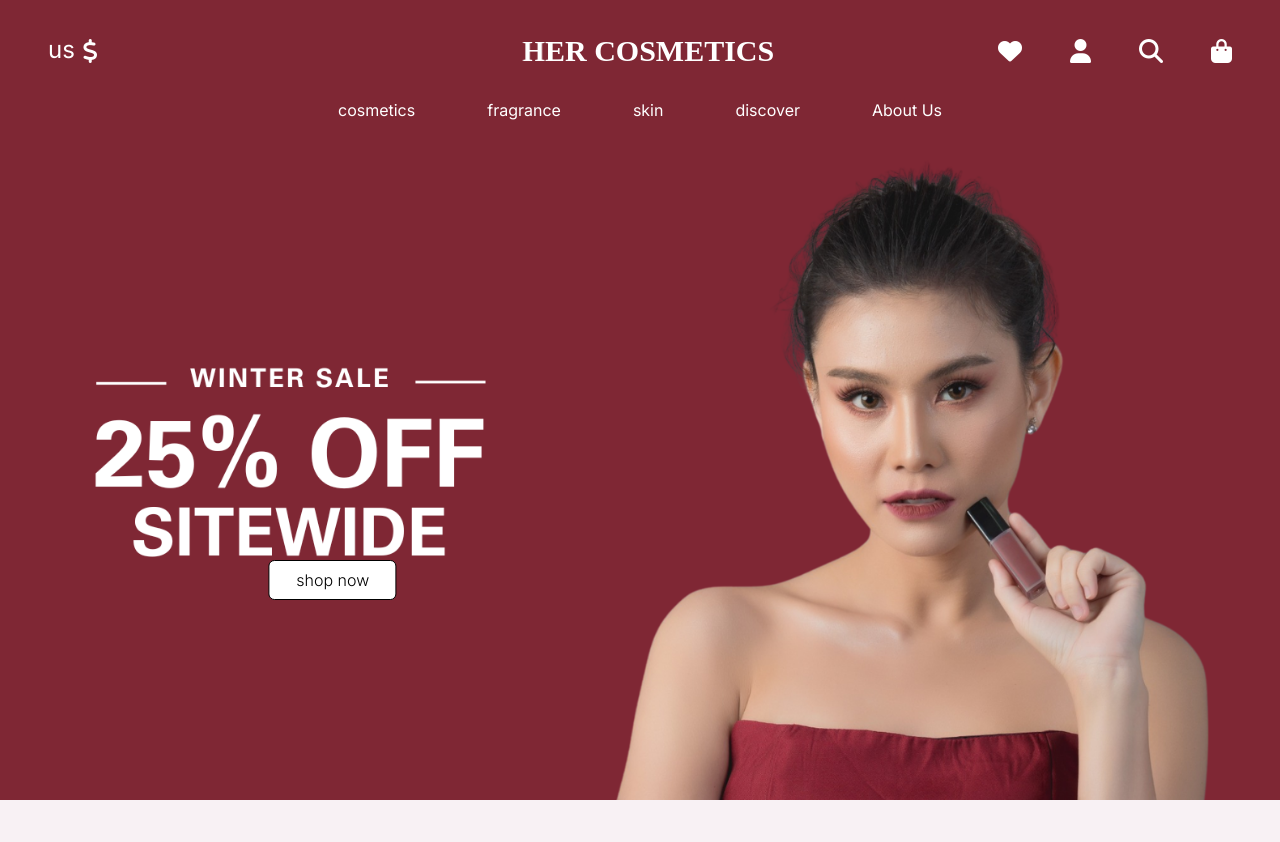
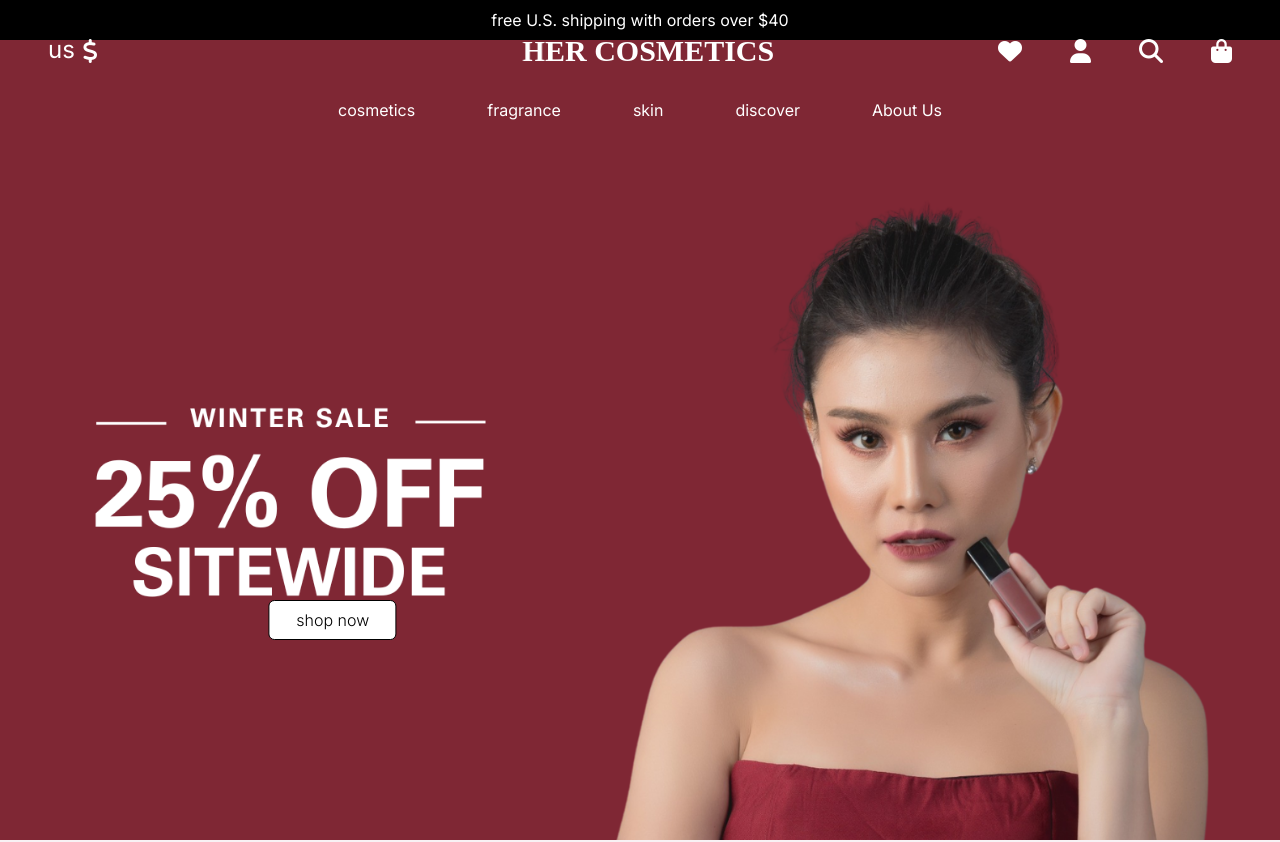
Before and after one commit to areebamoosa/HER-Cosmetics, a React (Vite) app: page / in a window 1280 px wide. Shown: the top 842 px of the page. Built offline with nearby package versions, Linux system fonts and the light colour scheme.

Commit message:
Added Transition component for all pages

```diff
--- a/src/App.jsx
+++ b/src/App.jsx
@@ -21,15 +21,15 @@ import SkinProductDetails from './Components/Skin-Page/ProductDetails'
 import FragProductDetails from './Components/Fragrance-Page/ProductDetails'
 import Feat from './Components/FeaturedProducts/Feat'
 import SecFeat from './Components/FeaturedProducts/SecFeat'
+import Transition from './Components/Transition/Transition'
 
 function App() {
 
   return (
 
     <Router>
-
+      <Transition />
       <Routes>
-
         <Route path="/" element={
           <>
             <NavbarSwitcher />
--- /dev/null
+++ b/src/Components/Transition/Transition.jsx
@@ -0,0 +1,12 @@
+import React from "react";
+
+const Transition = () => {
+    return (
+        <div className="relative flex justify-center items-center h-10 p-3 font bg-black text-white overflow-hidden">
+            <p className="absolute fade1">free U.S. shipping with orders over $40</p>
+            <p className="absolute fade2">free cosmic tote bag with our cosmic collection</p>
+        </div>
+    );
+};
+
+export default Transition;
--- a/src/index.css
+++ b/src/index.css
@@ -32,7 +32,7 @@ body {
   background-color: #000408;
 }
 
-.light-pink{
+.light-pink {
   background-color: #f8f1f4;
 }
 
@@ -61,3 +61,27 @@ body {
   transform-origin: center;
   perspective: 1000px;
 }
+
+/* Animation of Transition */
+
+.fade1,
+.fade2 {
+  position: absolute;
+  opacity: 0;
+  animation: fadeInOut 6s infinite;
+}
+
+.fade2 {
+  animation-delay: 3s;
+}
+
+@keyframes fadeInOut {
+  0%,
+  45% {
+    opacity: 1;
+  }
+  50%,
+  100% {
+    opacity: 0;
+  }
+}
```
